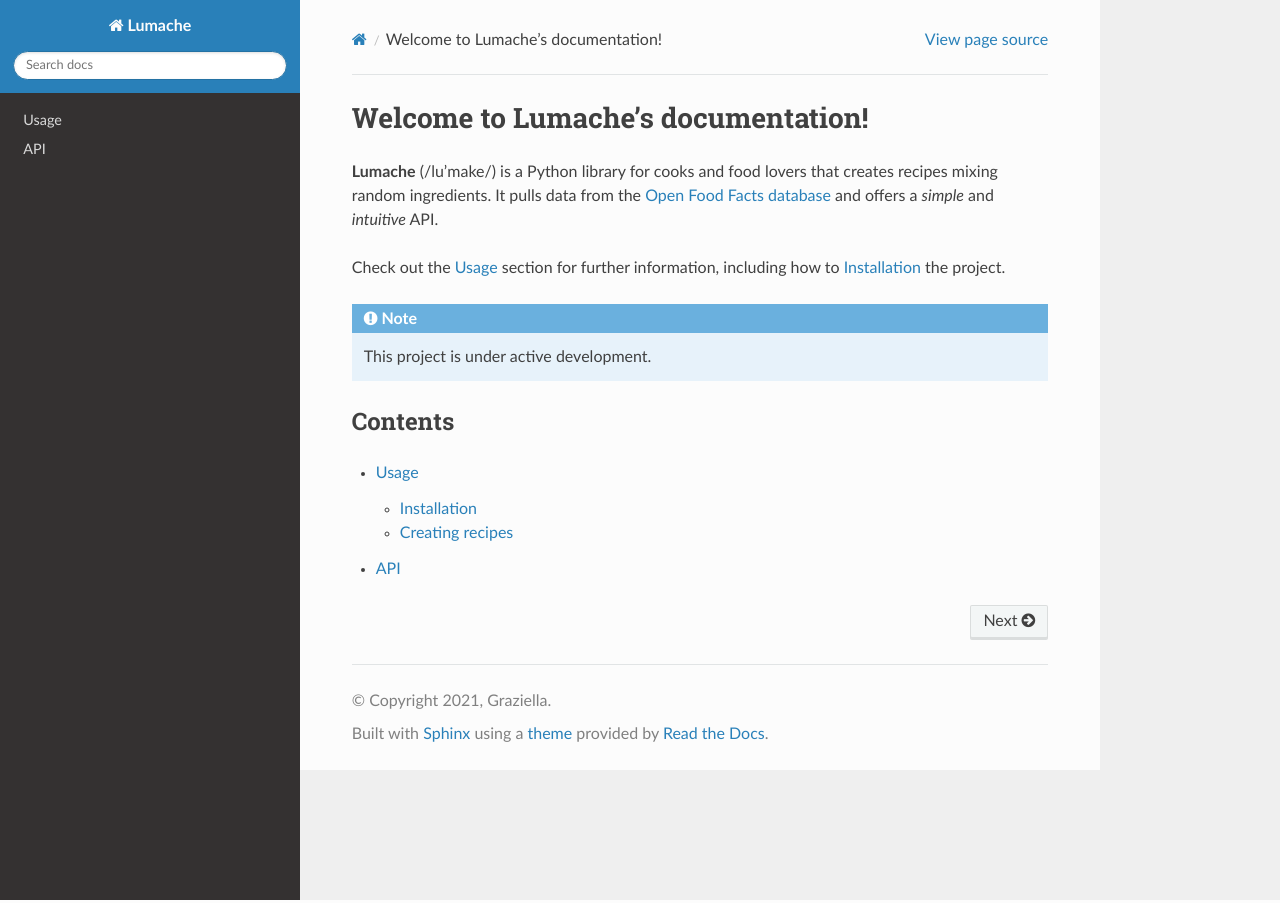
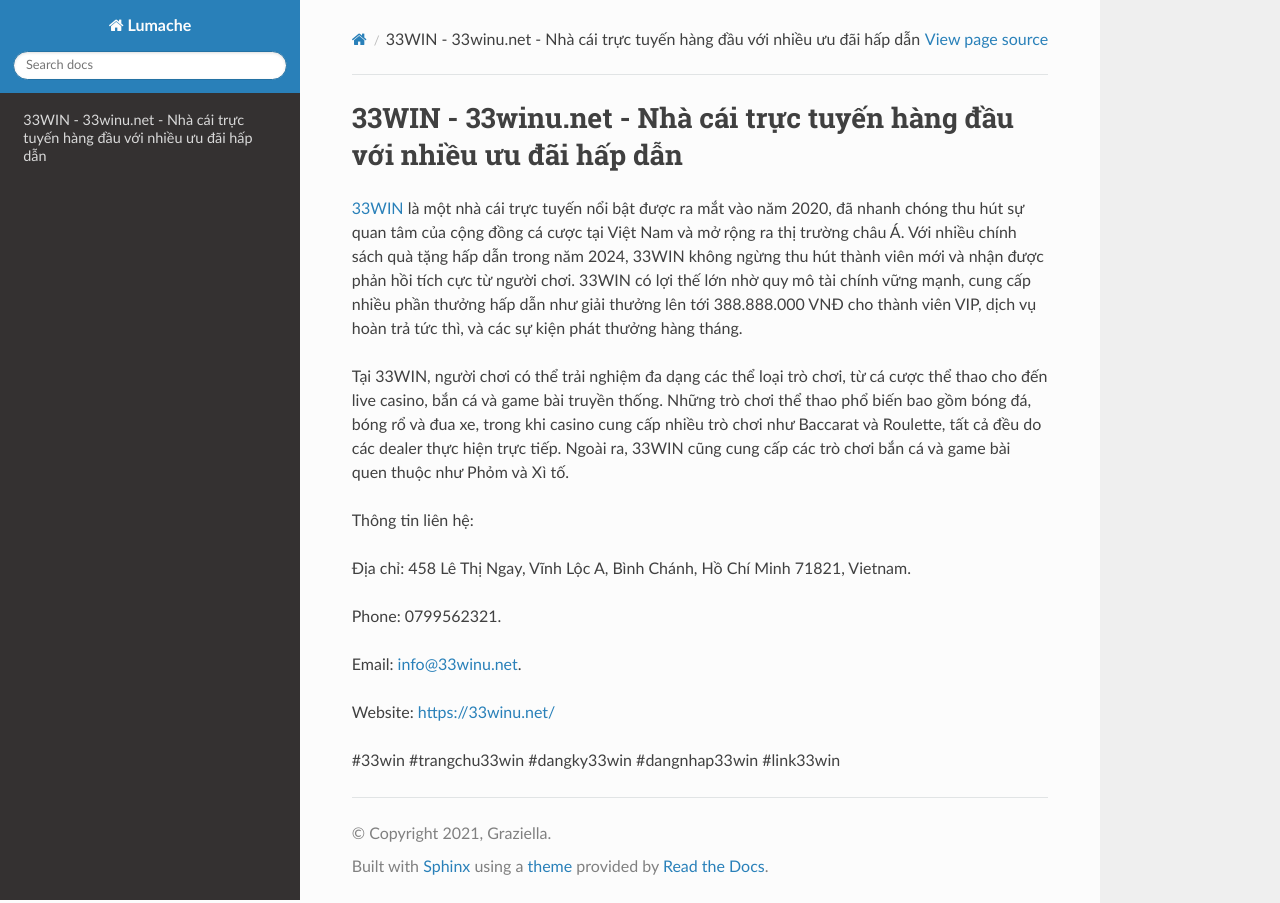
Before and after one commit to p8ebermouc/33winunet, a Sphinx documentation site: the page built from docs/source/index.rst, in a window 1280 px wide. Built offline with Sphinx 7.4.7 and the Read the Docs theme 3.1.0, drawn with Linux system fonts in a browser that asks for light colours.

Commit message:
Update index.rst

```diff
--- a/docs/source/index.rst
+++ b/docs/source/index.rst
@@ -1,22 +1,18 @@
-Welcome to Lumache's documentation!
+33WIN - 33winu.net - Nhà cái trực tuyến hàng đầu với nhiều ưu đãi hấp dẫn
 ===================================
 
-**Lumache** (/lu'make/) is a Python library for cooks and food lovers
-that creates recipes mixing random ingredients.
-It pulls data from the `Open Food Facts database <https://world.openfoodfacts.org/>`_
-and offers a *simple* and *intuitive* API.
+`33WIN <https://33winu.net/>`_ là một nhà cái trực tuyến nổi bật được ra mắt vào năm 2020, đã nhanh chóng thu hút sự quan tâm của cộng đồng cá cược tại Việt Nam và mở rộng ra thị trường châu Á. Với nhiều chính sách quà tặng hấp dẫn trong năm 2024, 33WIN không ngừng thu hút thành viên mới và nhận được phản hồi tích cực từ người chơi. 33WIN có lợi thế lớn nhờ quy mô tài chính vững mạnh, cung cấp nhiều phần thưởng hấp dẫn như giải thưởng lên tới 388.888.000 VNĐ cho thành viên VIP, dịch vụ hoàn trả tức thì, và các sự kiện phát thưởng hàng tháng.
 
-Check out the :doc:`usage` section for further information, including
-how to :ref:`installation` the project.
+Tại 33WIN, người chơi có thể trải nghiệm đa dạng các thể loại trò chơi, từ cá cược thể thao cho đến live casino, bắn cá và game bài truyền thống. Những trò chơi thể thao phổ biến bao gồm bóng đá, bóng rổ và đua xe, trong khi casino cung cấp nhiều trò chơi như Baccarat và Roulette, tất cả đều do các dealer thực hiện trực tiếp. Ngoài ra, 33WIN cũng cung cấp các trò chơi bắn cá và game bài quen thuộc như Phỏm và Xì tố.
 
-.. note::
+Thông tin liên hệ:
 
-   This project is under active development.
+Địa chỉ: 458 Lê Thị Ngay, Vĩnh Lộc A, Bình Chánh, Hồ Chí Minh 71821, Vietnam.
 
-Contents
---------
+Phone: 0799562321.
 
-.. toctree::
+Email: info@33winu.net.
 
-   usage
-   api
+Website: https://33winu.net/
+
+#33win #trangchu33win #dangky33win #dangnhap33win #link33win
```
